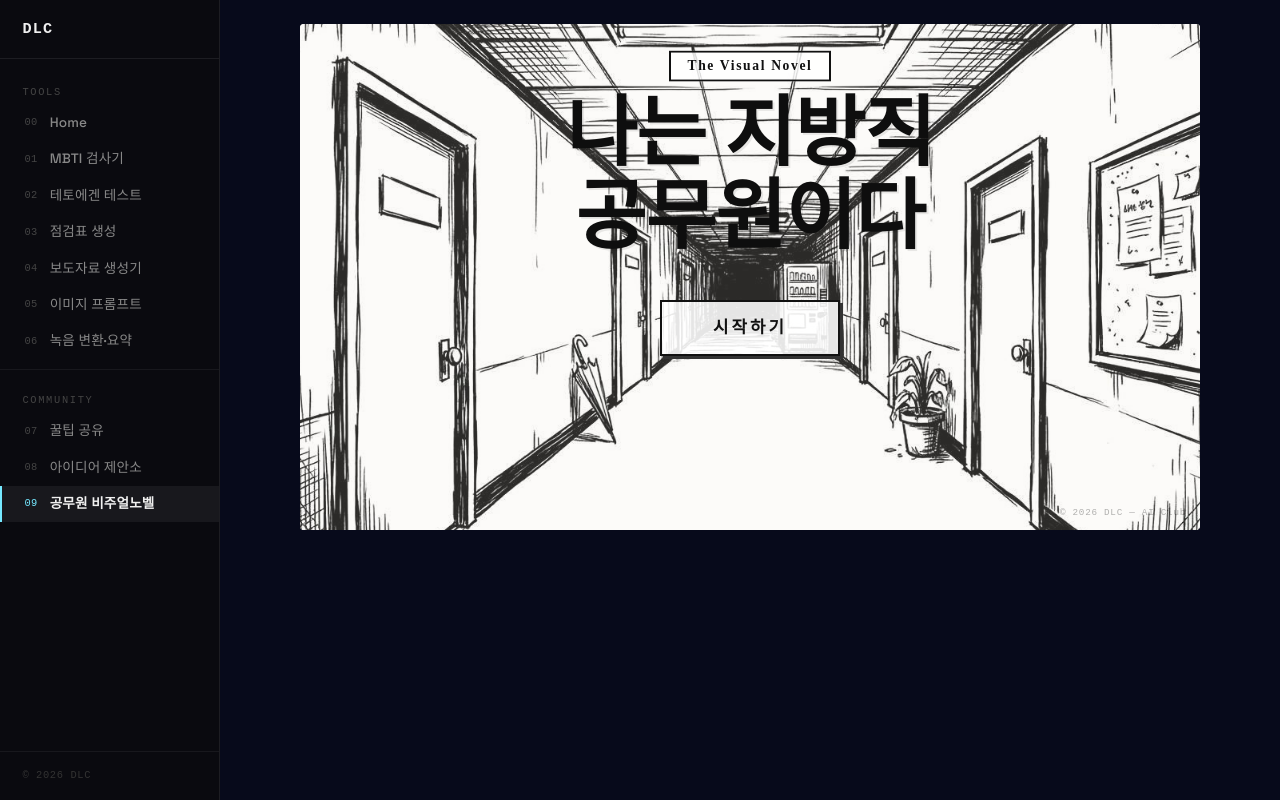
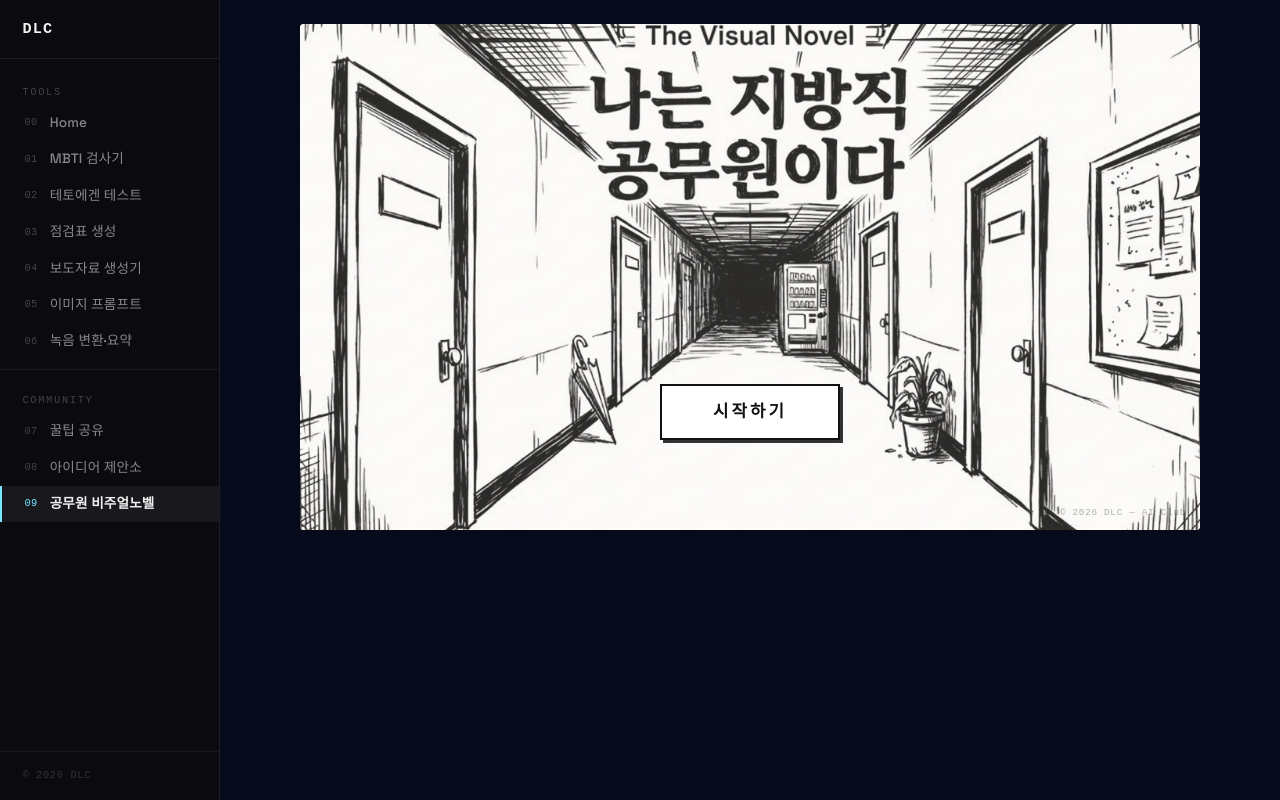
Before and after one commit to GnuDaSsa/gnudas-nextjs, a Next.js app: page /novel in a window 1280 px wide. Built offline with nearby package versions, Linux system fonts and the light colour scheme.

Commit message:
시작화면: 타이틀 텍스트 제거, 새 배경 이미지 적용, 버튼만 유지

```diff
--- a/app/novel/page.tsx
+++ b/app/novel/page.tsx
@@ -307,43 +307,13 @@ export default function NovelPage() {
           {/* 밝기 오버레이 */}
           <div style={{ position: 'absolute', inset: 0, background: 'rgba(235,230,220,0.18)' }} />
 
-          {/* 콘텐츠 레이어 */}
-          <div style={{
-            position: 'absolute', inset: 0,
-            display: 'flex', flexDirection: 'column', alignItems: 'center', justifyContent: 'center',
-            gap: 0, paddingBottom: '16%',
-          }}>
-            {/* The Visual Novel 뱃지 */}
-            <div style={{
-              transform: `translate(${dx * 4}px, ${dy * 3}px)`,
-              transition: 'transform 0.3s ease-out',
-              animation: 'subFloat 4s ease-in-out infinite',
-              border: '2px solid #111', padding: '3px 16px', marginBottom: 'clamp(8px,2vw,14px)',
-              fontFamily: 'serif', fontSize: 'clamp(0.62rem,1.5vw,0.85rem)', fontWeight: 700,
-              background: 'rgba(255,255,255,0.82)', color: '#111', letterSpacing: '0.12em',
-              opacity: 0, animationFillMode: 'forwards',
-            }}
-              onAnimationStart={e => { (e.currentTarget as HTMLElement).style.opacity = '1'; }}
-            >The Visual Novel</div>
-
-            {/* 메인 타이틀 */}
-            <div style={{
-              transform: `translate(${dx * 8}px, ${dy * 5}px)`,
-              transition: 'transform 0.25s ease-out',
-              animation: 'titleFloat 3.5s ease-in-out infinite',
-              fontSize: 'clamp(2.2rem,6.5vw,4.8rem)', fontWeight: 900, color: '#0e0e0e',
-              textAlign: 'center', lineHeight: 1.08,
-              textShadow: '2px 2px 0 rgba(0,0,0,0.08)',
-              letterSpacing: '-0.01em',
-            }}>나는 지방직<br />공무원이다</div>
-
-            {/* 시작하기 버튼 */}
+          {/* 시작하기 버튼만 */}
+          <div style={{ position: 'absolute', inset: 0, display: 'flex', alignItems: 'flex-end', justifyContent: 'center', paddingBottom: '10%' }}>
             <button
               onClick={startGame}
               onMouseEnter={() => setBtnHover(true)}
               onMouseLeave={() => setBtnHover(false)}
               style={{
-                marginTop: 'clamp(1.2rem,3.5vw,2.2rem)',
                 padding: 'clamp(0.55rem,1.4vw,0.85rem) clamp(1.8rem,5vw,3.2rem)',
                 background: btnHover ? '#111' : 'rgba(255,255,255,0.88)',
                 border: '2.5px solid #111',
```
Also changed, not shown: public/novel/start_bg.jpg.
